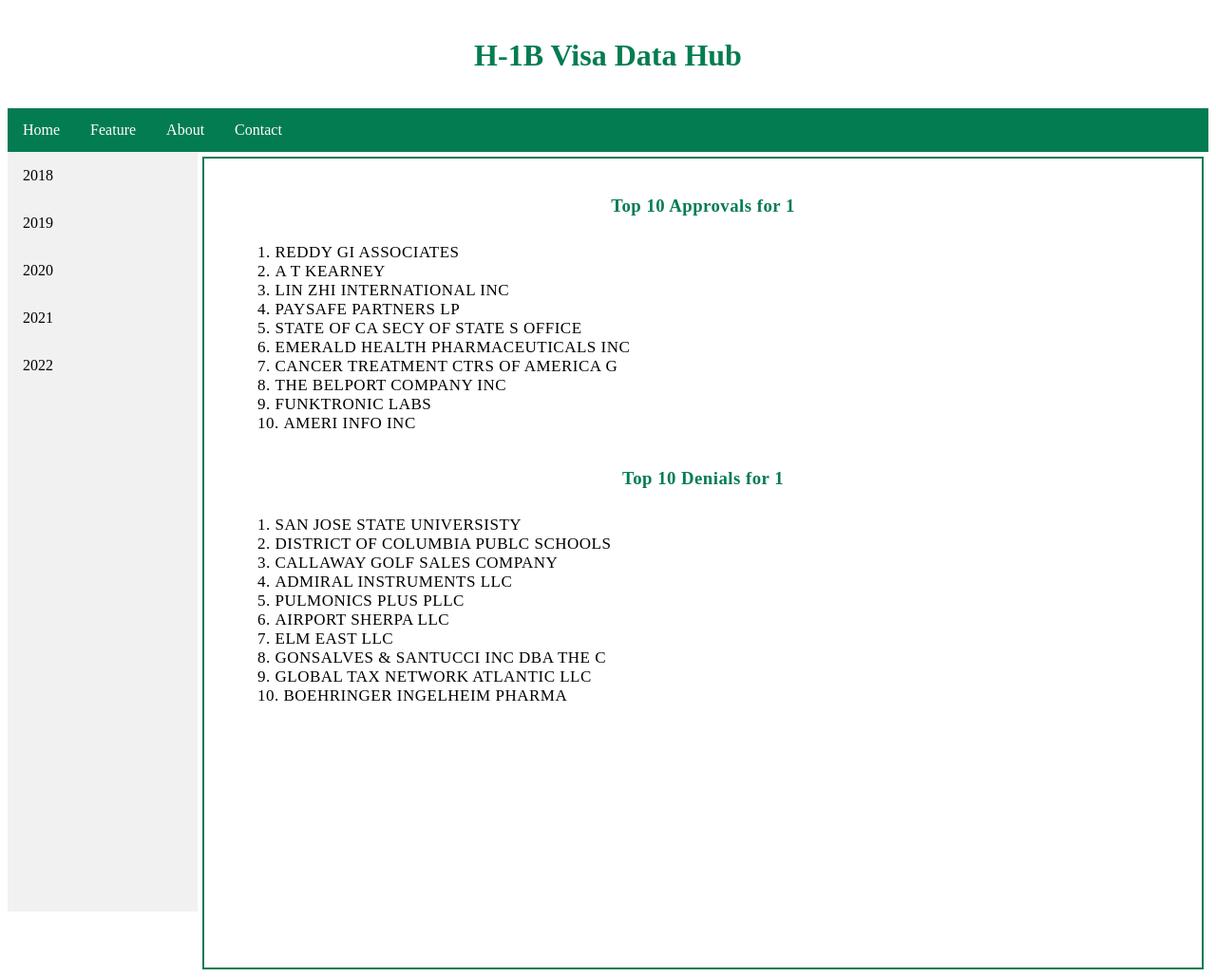
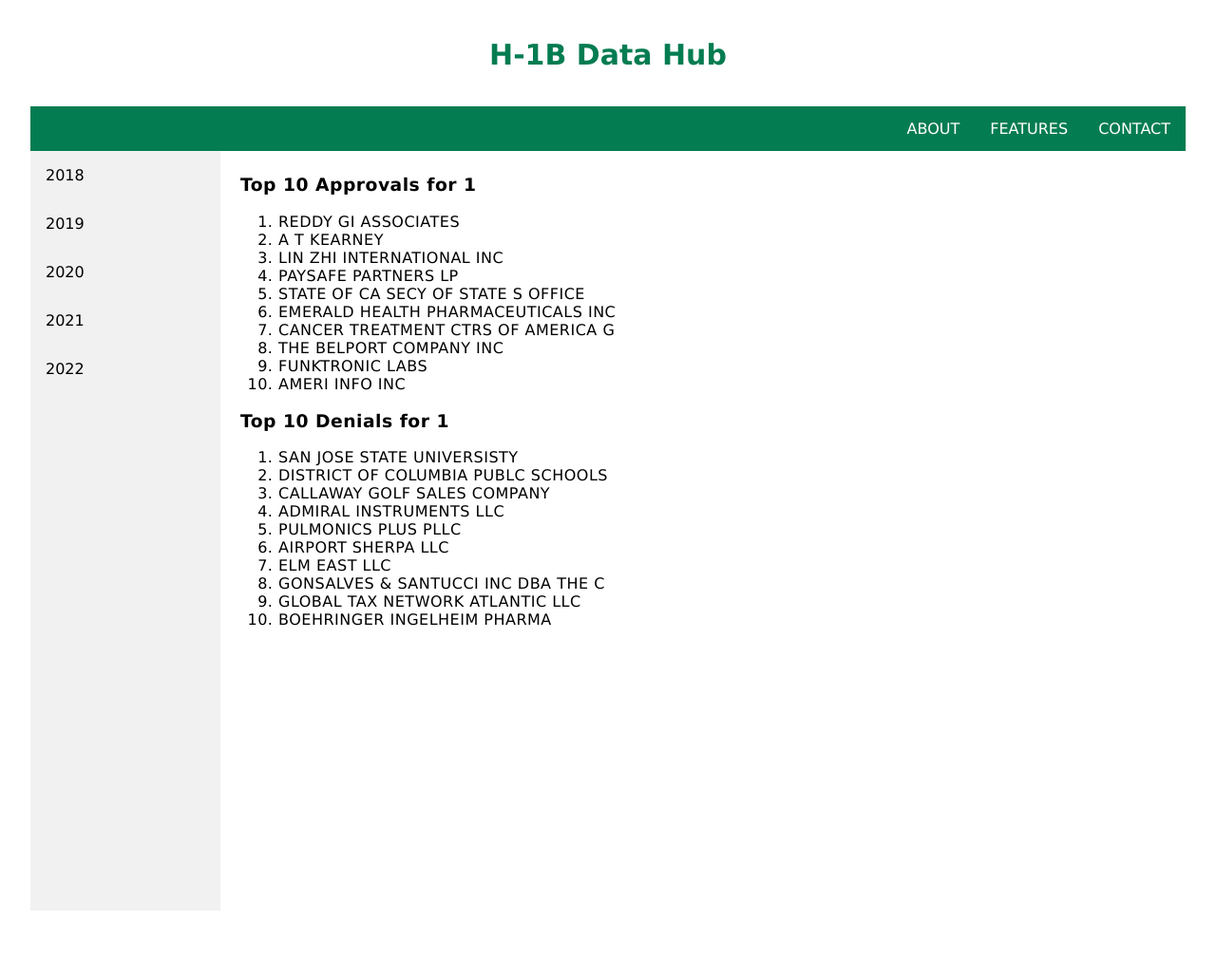
Before and after one commit to CS-257-S22/team-project-team-jbsy, a Flask app: page /ranking/1 in a window 1280 px wide. Shown: the whole page at 95% size. After the commit the page ends 959 px from the top, so only its background shows below. Run offline with Flask 2, Linux system fonts and the light colour scheme.

Commit message:
Update ranking page

```diff
--- a/backEnd/flask_app.py
+++ b/backEnd/flask_app.py
@@ -78,7 +78,7 @@ def getTop10Companies(year):
     "GLOBAL TAX NETWORK ATLANTIC LLC",
     "BOEHRINGER INGELHEIM PHARMA"]
 
-    return render_template('top10Companies.html', title='Top 10 Ranking', year = year, mockDataApprovals = mockDataApprovals, mockDataDenials = mockDataDenials)
+    return render_template('ranking.html', title='Top 10 Ranking', year = year, mockDataApprovals = mockDataApprovals, mockDataDenials = mockDataDenials)
 
 @app.route('/about', methods=['GET'])
 def display_about():
--- /dev/null
+++ b/backEnd/static/styles/ranking.css
@@ -0,0 +1,144 @@
+h1 {
+  padding-top: 1em;
+  padding-bottom: 0.5em;
+  color: #047C51;
+  text-align: center;
+  padding-left: 2em;
+  padding-right: 2em;
+  font-family: Verdana, Geneva, sans-serif;
+}
+
+body {
+  font-family: Verdana, Geneva, sans-serif;
+  margin-left: 2em;
+  margin-right: 2em;
+}
+
+p {
+   font-family: Verdana, Geneva, sans-serif;
+   line-height: 1.4;
+}
+
+#title {
+  font-size: 30px;
+  cursor: pointer;
+}
+
+.navbar {
+  overflow: hidden;
+  background-color: #047C51;
+  display: flex;
+  justify-content: flex-end;
+  margin-top: 0.5em;
+}
+
+.navbar a {
+  float: left;
+  font-size: 16px;
+  color: white;
+  text-align: center;
+  padding: 14px 16px;
+  text-decoration: none;
+}
+
+.dropdown {
+  float: left;
+  overflow: hidden;
+}
+
+.dropdown .dropbtn {
+  font-size: 16px;
+  border: none;
+  outline: none;
+  color: white;
+  padding: 14px 16px;
+  background-color: inherit;
+  font-family: inherit;
+  margin: 0;
+}
+
+a:hover, .dropdown:hover .dropbtn {
+  background-color: rgba(30, 236, 130, 0.892);
+}
+
+.dropdown-content {
+  display: none;
+  position: absolute;
+  background-color: #f9f9f9;
+  min-width: 120px;
+  box-shadow: 0px 8px 16px 0px #047C51;
+  z-index: 1;
+}
+
+.dropdown-content a {
+  float: none;
+  color: black;
+  padding: 12px 16px;
+  text-decoration: none;
+  display: block;
+  text-align: left;
+}
+
+.dropdown-content a:hover {
+  background-color: #ddd;
+}
+
+.dropdown:hover .dropdown-content {
+  display: block;
+}
+
+/* The side navigation menu */
+.sidenav {
+  margin: 0;
+  padding: 0;
+  width: 200px;
+  background-color: #f1f1f1;
+  position: fixed;
+  height: 100%;
+  overflow: auto;
+}
+
+/* sidenav links */
+.sidenav a {
+  display: block;
+  color: black;
+  padding: 16px;
+  text-decoration: none;
+}
+
+/* Links on mouse-over */
+.sidenav a:hover:not(.active) {
+  background-color: #555;
+  color: white;
+}
+
+/* Page content. The value of the margin-left property should match the value of the sidenav's width property */
+div.content {
+  margin-top: 5px;
+  margin-bottom: 5px;
+  margin-right: 5px;
+  margin-left: 205px;
+  padding: 1px 16px;
+  height: 850px;
+
+  letter-spacing: 0.5px;
+}
+
+/* On screens that are less than 700px wide, make the sidenav into a topbar */
+@media screen and (max-width: 700px) {
+.sidenav {
+  width: 100%;
+  height: auto;
+  position: relative;
+}
+.sidenav a {float: left;}
+div.content {margin-left: 0;}
+}
+
+/* On screens that are less than 400px, display the bar vertically, instead of horizontally */
+@media screen and (max-width: 400px) {
+.sidenav a {
+  text-align: center;
+  float: none;
+}
+}
--- a/backEnd/static/styles/top10Companies.css
+++ /dev/null
@@ -1,151 +0,0 @@
-/* Header 1 & Header 3 style code */
-h1, h3 {
-    padding-top: 1em;
-    padding-bottom: 0.5em;
-    padding-left: 2em;
-    padding-right: 2em;
-    background-color: white;
-    color: #047C51;
-    text-align: center;
-    /* border: 5px solid rgb(18, 2, 89); */
-    font-size: Verdana, Geneva, sans-serif;
-}
-
-/* Data List style code */
-ol {
-  color: rgb(0, 0, 0);
-  font-size: 17px;
-  list-style-position: inside;
-}
-
-p {
-  letter-spacing: 30px;
-}
-
-
-/* Top navigation bar style code */
-.topnav {
-  background-color: #047C51;
-  justify-content: flex-end;
-  overflow: hidden;
-  margin-top: 0.5em;
-  }
-
-/* Style the links inside the navigation bar */
-.topnav a {
-  float: left;
-  font-size: 16px;
-  color: #ffffff;
-  text-align: center;
-  padding: 14px 16px;
-  text-decoration: none;
-}
-
-/* Change the color of links on hover */
-.topnav a:hover, .navbar a:hover, .dropdown:hover .dropbtn {
-    background-color: rgba(30, 236, 130, 0.892);
-  }
-
-/* Dropdown menu style code */
-.dropdown {
-  float: left;
-  overflow: hidden;
-}
-
-/* Dropdown menu button style code */
-.dropdown .dropbtn {
-  font-size: 16px;
-  border: none;
-  outline: none;
-  color: white;
-  padding: 14px 16px;
-  background-color: inherit;
-  font-family: inherit;
-  margin: 0;
-}
-
-/* Dropdown menu content style code */
-.dropdown-content {
-  display: none;
-  position: absolute;
-  background-color: #f9f9f9;
-  min-width: 160px;
-  box-shadow: 0px 8px 16px 0px #047C51;
-  z-index: 1;
-}
-
-/* Dropdown menu link aligning style code */
-.dropdown-content a {
-  float: none;
-  color: black;
-  padding: 12px 16px;
-  text-decoration: none;
-  display: block;
-  text-align: left;
-}
-
-/* Dropdown menu hover aligning style code */
-.dropdown-content a:hover {
-  background-color: #ddd;
-}
-
-/* Dropdown menu hover display style code */
-.dropdown:hover .dropdown-content {
-  display: block;
-}
-
-/* The side navigation menu */
-.sidebar {
-  margin: 0;
-  padding: 0;
-  width: 200px;
-  background-color: #f1f1f1;
-  position: fixed;
-  height: 100%;
-  overflow: auto;
-}
-
-/* Sidebar links */
-.sidebar a {
-  display: block;
-  color: black;
-  padding: 16px;
-  text-decoration: none;
-}
-
-/* Links on mouse-over */
-.sidebar a:hover:not(.active) {
-  background-color: #555;
-  color: white;
-}
-
-/* Page content. The value of the margin-left property should match the value of the sidebar's width property */
-div.content {
-  margin-top: 5px;
-  margin-bottom: 5px;
-  margin-right: 5px;
-  margin-left: 205px;
-  padding: 1px 16px;
-  height: 850px;
-  border: 2px solid #047C51;
-  letter-spacing: 0.5px;
-}
-
-/* On screens that are less than 700px wide, make the sidebar into a topbar */
-@media screen and (max-width: 700px) {
-  .sidebar {
-    width: 100%;
-    height: auto;
-    position: relative;
-  }
-  .sidebar a {float: left;}
-  div.content {margin-left: 0;}
-}
-
-/* On screens that are less than 400px, display the bar vertically, instead of horizontally */
-@media screen and (max-width: 400px) {
-  .sidebar a {
-    text-align: center;
-    float: none;
-  }
-}
--- a/backEnd/templates/about.html
+++ b/backEnd/templates/about.html
@@ -22,7 +22,7 @@
         </button>
         <div class="dropdown-content">
           <a href="/companies/search">COMPANY SEARCH</a>
-          <a href="/ranking">TOP 10 RANKING</a>
+          <a href="/ranking/2018">TOP 10 RANKING</a>
         </div>
       </div>
       <a href="/contact">CONTACT</a>
--- a/backEnd/templates/contact.html
+++ b/backEnd/templates/contact.html
@@ -22,7 +22,7 @@
         </button>
         <div class="dropdown-content">
           <a href="/companies/search">COMPANY SEARCH</a>
-          <a href="/ranking">TOP 10 RANKING</a>
+          <a href="/ranking/2018">TOP 10 RANKING</a>
         </div>
       </div>
       <a href="/contact">CONTACT</a>
--- a/backEnd/templates/frontEnd_home.html
+++ b/backEnd/templates/frontEnd_home.html
@@ -22,7 +22,7 @@
         </button>
         <div class="dropdown-content">
           <a href="/companies/search">COMPANY SEARCH</a>
-          <a href="/ranking">TOP 10 RANKING</a>
+          <a href="/ranking/2018">TOP 10 RANKING</a>
         </div>
       </div>
       <a href="/contact">CONTACT</a>
--- a/backEnd/templates/frontend_listCompanies.html
+++ b/backEnd/templates/frontend_listCompanies.html
@@ -22,7 +22,7 @@
         </button>
         <div class="dropdown-content">
           <a href="/companies/search">COMPANY SEARCH</a>
-          <a href="/ranking">TOP 10 RANKING</a>
+          <a href="/ranking/2018">TOP 10 RANKING</a>
         </div>
       </div>
       <a href="/help">HELP</a>
--- /dev/null
+++ b/backEnd/templates/ranking.html
@@ -0,0 +1,54 @@
+<html>
+  <!-- all pages start and end with this tag -->
+  <!-- Header information: links to external scripts and style files, other metadata about the page. -->
+  <head>
+    <link
+      rel="stylesheet"
+      href="{{ url_for('static', filename='styles/ranking.css') }}"
+    />
+    <!-- The title is mandatory. If you use tabs, the title appears in the page's tab in your browser.-->
+    <title>H-1B Data Hub</title>
+  </head>
+  <!-- The body consists of the visible parts of the web page. -->
+  <body>
+    <h1><div id="title" onclick="location.href='/home'">H-1B Data Hub</div></h1>
+        <div class="navbar">
+            <a href="/about">ABOUT</a>
+            <div class="dropdown">
+            <button class="dropbtn">
+                FEATURES
+                <i class="fa fa-caret-down"></i>
+            </button>
+            <div class="dropdown-content">
+                <a href="/companies/search">COMPANY SEARCH</a>
+                <a href="/ranking/2018">TOP 10 RANKING</a>
+            </div>
+            </div>
+            <a href="/contact">CONTACT</a>
+        </div>
+
+        <div class="sidenav">
+            <a href="/ranking/2018">2018</a>
+            <a href="/ranking/2019">2019</a>
+            <a href="/ranking/2020">2020</a>
+            <a href="/ranking/2021">2021</a>
+            <a href="/ranking/2022">2022</a>
+        </div>
+
+        <div class="content">
+            <h3> Top 10 Approvals for {{year}}</h3>
+            <ol>
+                {% for company in mockDataApprovals: %}
+                    <li>{{ company }}</li>
+                {% endfor %}
+            </ol>
+
+            <h3> Top 10 Denials for {{year}}</h3>
+            <ol>
+                {% for company in mockDataDenials: %}
+                    <li>{{ company }}</li>
+                {% endfor %}
+            </ol>
+        </div>
+    </body>
+</html>
--- a/backEnd/templates/top10Companies.html
+++ /dev/null
@@ -1,48 +0,0 @@
-<html>
-    <head>
-        <link rel= "stylesheet" type= "text/css" href= "{{ url_for('static',filename='styles/top10Companies.css') }}">
-        <title>Top 10 Companies </title>
-    </head>
-    <body>
-        <h1><b>H-1B Visa Data Hub </b></h1>
-        <div class="topnav">
-            <a class="active" href="/">Home</a>
-            <div class="dropdown">
-                <button class="dropbtn">Feature
-                    <i class="fa fa-caret-down"></i>
-                </button>
-                <div class="dropdown-content">
-                    <a href="/companysearch">Company Search</a>
-                    <a href="/ranking/2018">Top 10 Ranking</a>
-                </div>
-            </div>
-            <a href="/about">About</a>
-            <a href="/contact">Contact</a>
-        </div>
-
-        <div class="sidebar">
-
-            <a href="/top10companies/2018">2018</a>
-            <a href="/top10companies/2019">2019</a>
-            <a href="/top10companies/2020">2020</a>
-            <a href="/top10companies/2021">2021</a>
-            <a href="/top10companies/2022">2022</a>
-        </div>
-
-        <div class="content">
-            <h3> Top 10 Approvals for {{year}}</h3>
-            <ol>
-                {% for company in mockDataApprovals: %}
-                    <li>{{ company }}</li>
-                {% endfor %}
-            </ol>
-
-            <h3> Top 10 Denials for {{year}}</h3>
-            <ol>
-                {% for company in mockDataDenials: %}
-                    <li>{{ company }}</li>
-                {% endfor %}
-            </ol>
-        </div>
-    </body>
-</html>
```
